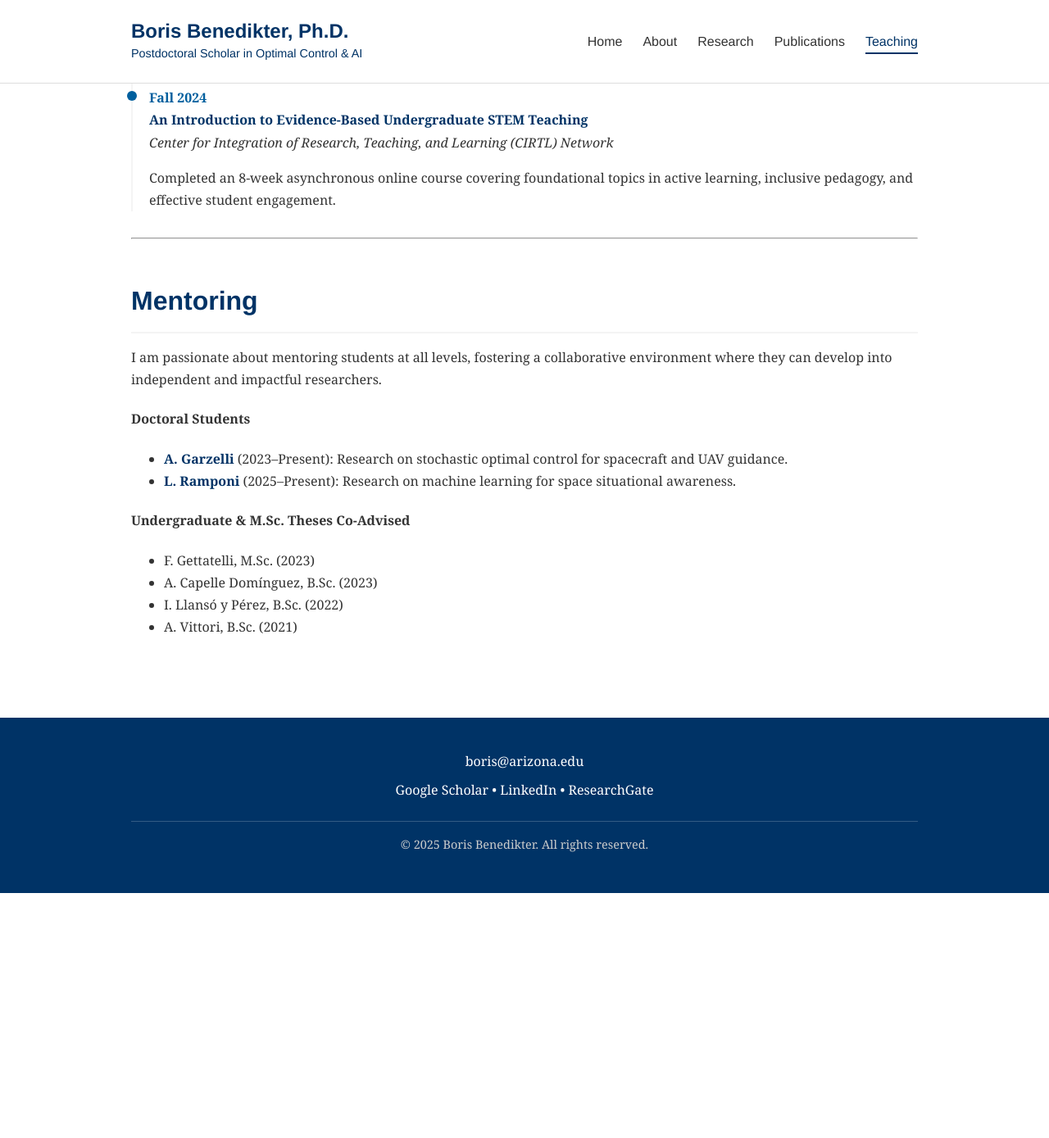
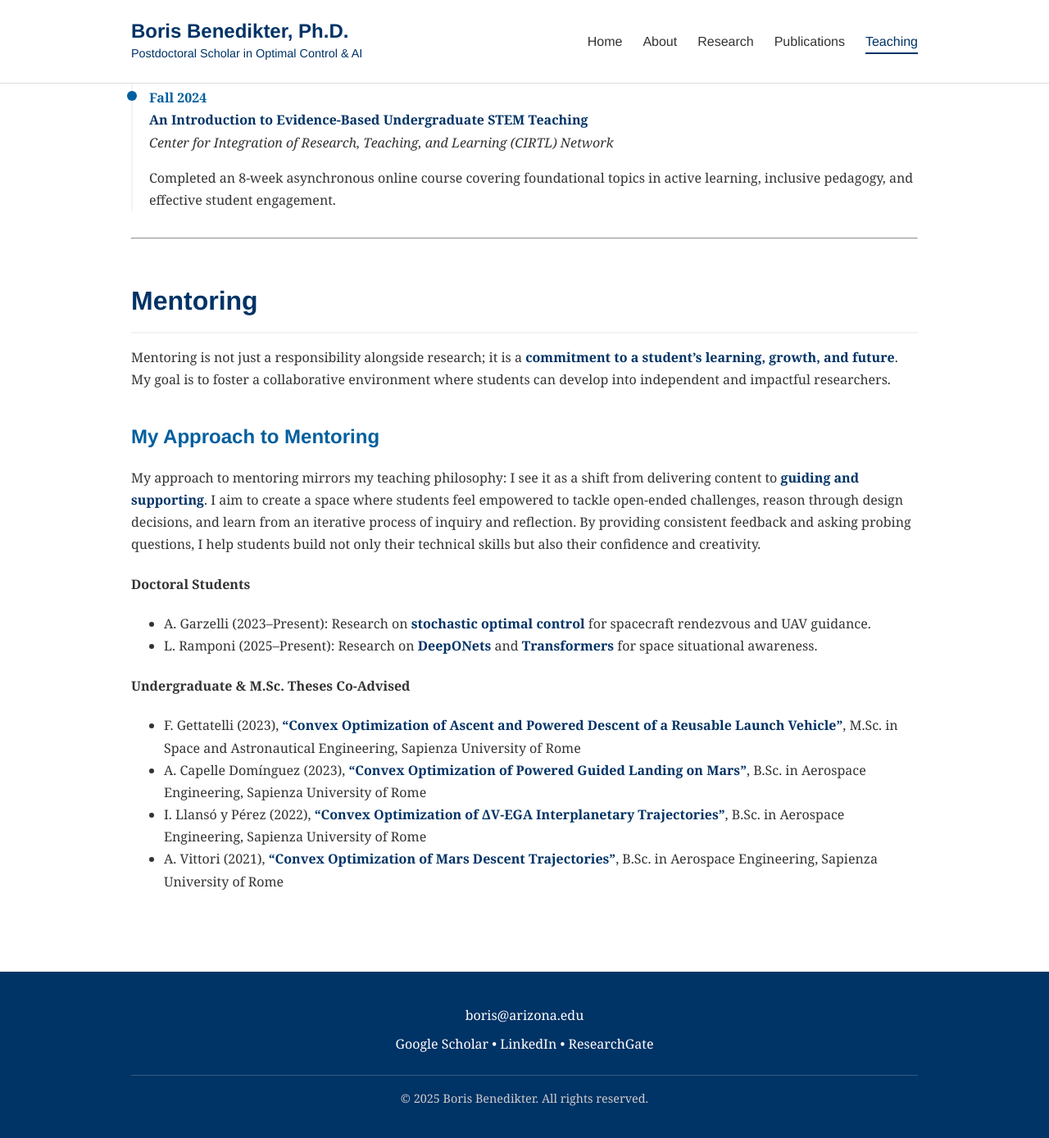
Before and after one commit to borisbenedikter/borisbenedikter.github.io, a Jekyll site: the page built from teaching.md, in a window 1280 px wide and 1400 px high, scrolled down 5440 px. Shown: the top 1389 px of the window at 82% size. Built offline with Jekyll 4.4.1, drawn with Linux system fonts in a browser that asks for light colours; before the commit the page ends 6530 px from its top, so only the background shows below that; some of the changed text lies outside the part shown.

Commit message:
teaching revised

```diff
--- a/assets/css/style.css
+++ b/assets/css/style.css
@@ -388,8 +388,8 @@ footer a {
     transition: transform 0.3s ease-in-out;
 }
 
-.artifact-card img:hover,
-.artifact-card video:hover {
+.artifact-card:not(.no-zoom) img:hover,
+.artifact-card:not(.no-zoom) video:hover {
     transform: scale(2.0); /* Zooms in the image/video on hover */
 }
 
--- a/teaching.md
+++ b/teaching.md
@@ -11,7 +11,7 @@ title: Teaching | Boris Benedikter, Ph.D.
 </section>
 
 Besides my research activities, I am deeply committed to teaching and mentoring the next generation of engineers and scientists.
-My approach is grounded in formal pedagogical training I received through the year-long [CIRTL Postdoc Pathways Program at University of Arizona](https://academicaffairs.arizona.edu/cirtl/postdoc-pathway), where I developed a reflective, evidence-based teaching practice.
+My approach is grounded in formal pedagogical training I received through the year-long [CIRTL Postdoc Pathways Program at University of Arizona](https://academicaffairs.arizona.edu/cirtl/postdoc-pathway), where I developed a **reflective**, **evidence-based teaching** practice.
 I strive to create **inclusive** and **engaging** learning environments by connecting complex topics to real-world applications.
 This philosophy has guided my experience co-teaching a graduate-level course in robotic systems and my ongoing mentorship of undergraduate and doctoral students.
 
@@ -20,22 +20,22 @@ This philosophy has guided my experience co-teaching a graduate-level course in
 My teaching philosophy is built on a commitment to creating an inclusive and effective learning environment. It is guided by the following core principles:
 
 <div class="teaching-artifacts-grid grid-2x2">
-  <div class="artifact-card">
+  <div class="artifact-card no-zoom">
   <img src="{{ '/assets/img/teaching/reflective_prof.png' | relative_url }}" alt="Reflective teaching">
   <h4>Reflective & Iterative Practice</h4>
     <p>I approach teaching as I do research: as an iterative process of setting goals, testing ideas, and using feedback to improve. This reflective practice, informed by the <strong>"teaching-as-research"</strong> model, allows me to continually refine my methods.</p>
   </div>
-  <div class="artifact-card">
+  <div class="artifact-card no-zoom">
   <img src="{{ '/assets/img/teaching/inclusive_teaching.png' | relative_url }}" alt="Inclusive classroom">
   <h4>Inclusive & Adaptive Teaching</h4>
     <p>Recognizing that <strong>students learn in diverse ways</strong>, I adapt my strategies to create an inclusive environment where every student feels valued. I view student diversity as a resource that enriches the classroom, a principle shaped by my training in evidence-based and inclusive pedagogy.</p>
   </div>
-  <div class="artifact-card">
+  <div class="artifact-card no-zoom">
     <img src="{{ '/assets/img/teaching/real_world_examples_teaching.png' | relative_url }}" alt="Motivating students">
   <h4>Motivating Through Real-World Connections</h4>
-    <p>I believe that motivation is key to deep learning. I strive to <strong>spark curiosity</strong> by connecting course material to meaningful, real-world applications, from NASA's Mars rovers to everyday robotics, to show students the relevance and impact of their work.</p>
+    <p>Motivation is key to deep learning. I strive to <strong>spark curiosity</strong> by connecting course material to meaningful, real-world applications, from NASA's Mars rovers to everyday robotics, to show students the relevance and impact of their work.</p>
   </div>
-  <div class="artifact-card">
+  <div class="artifact-card no-zoom">
     <img src="{{ '/assets/img/teaching/hands_on_learning.png' | relative_url }}" alt="Active learning">
   <h4>Active & Hands-On Learning</h4>
     <p>True understanding comes from doing. I design courses with a strong emphasis on <strong>active learning</strong>, using hands-on exercises, assignments with opportunities for revision, and open-ended projects that challenge students to apply their knowledge, problem-solve, and take ownership of their learning.</p>
@@ -144,16 +144,22 @@ This feedback reinforces my goal of increasing **student engagement** and provid
 
 ## Mentoring
 
-I am passionate about mentoring students at all levels, fostering a collaborative environment where they can develop into independent and impactful researchers.
+Mentoring is not just a responsibility alongside research; it is a **commitment to a student's learning, growth, and future**. My goal is to foster a collaborative environment where students can develop into independent and impactful researchers.
+
+### My Approach to Mentoring
+
+My approach to mentoring mirrors my teaching philosophy: I see it as a shift from delivering content to **guiding and supporting**.
+I aim to create a space where students feel empowered to tackle open-ended challenges, reason through design decisions, and learn from an iterative process of inquiry and reflection.
+By providing consistent feedback and asking probing questions, I help students build not only their technical skills but also their confidence and creativity.
 
 #### Doctoral Students
-* **A. Garzelli** (2023–Present): Research on stochastic optimal control for spacecraft and UAV guidance.
-* **L. Ramponi** (2025–Present): Research on machine learning for space situational awareness.
+* A. Garzelli (2023–Present): Research on **stochastic optimal control** for spacecraft rendezvous and UAV guidance.
+* L. Ramponi (2025–Present): Research on **DeepONets** and **Transformers** for space situational awareness.
 
 #### Undergraduate & M.Sc. Theses Co-Advised
-* F. Gettatelli, M.Sc. (2023)
-* A. Capelle Domínguez, B.Sc. (2023)
-* I. Llansó y Pérez, B.Sc. (2022)
-* A. Vittori, B.Sc. (2021)
+* F. Gettatelli (2023), **"Convex Optimization of Ascent and Powered Descent of a Reusable Launch Vehicle"**, M.Sc. in Space and Astronautical Engineering, Sapienza University of Rome
+* A. Capelle Domínguez (2023), **"Convex Optimization of Powered Guided Landing on Mars"**, B.Sc. in Aerospace Engineering, Sapienza University of Rome
+* I. Llansó y Pérez (2022), **"Convex Optimization of ΔV-EGA Interplanetary Trajectories"**, B.Sc. in Aerospace Engineering, Sapienza University of Rome
+* A. Vittori (2021), **"Convex Optimization of Mars Descent Trajectories"**, B.Sc. in Aerospace Engineering, Sapienza University of Rome
 
 </div>
```
